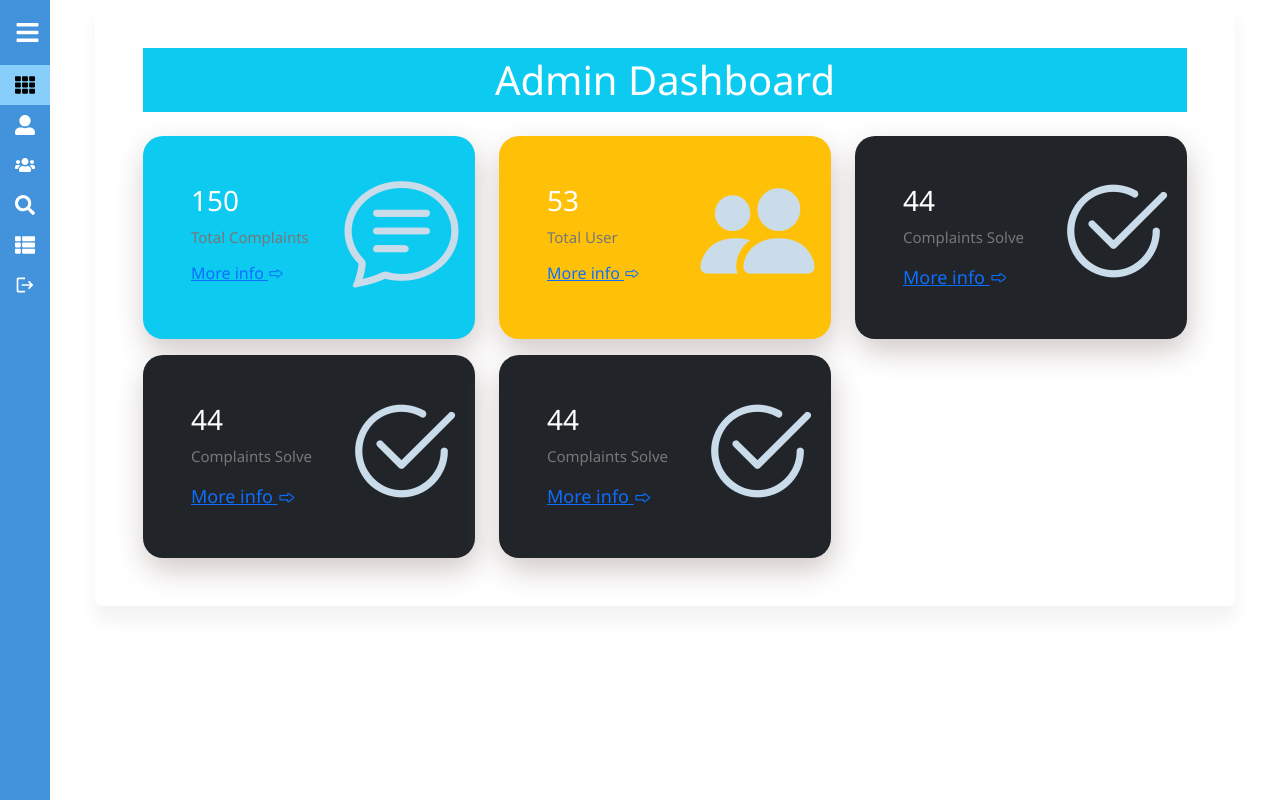
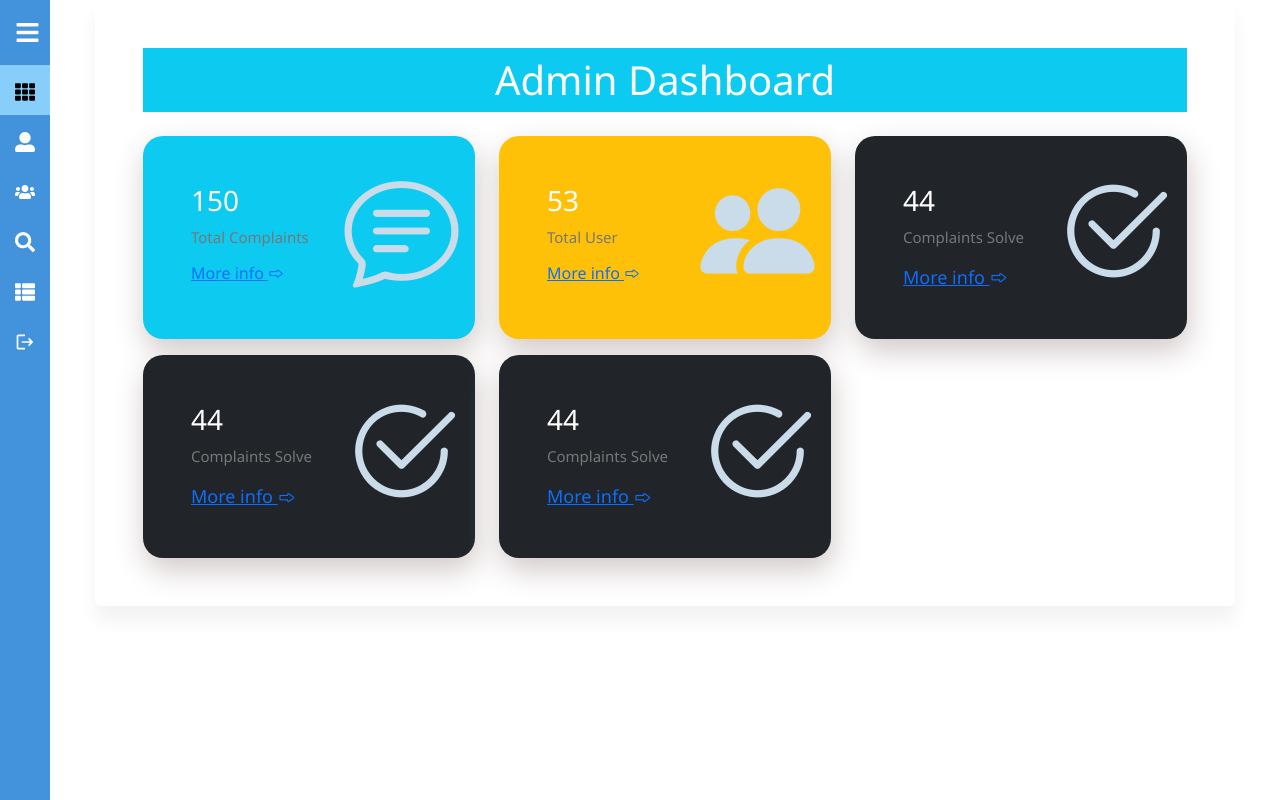
Before and after one commit to KRoushanKumar/help-desk-portal-frontend, a React (Create React App) app: page /Admin/dashboard in a window 1280 px wide. Built offline with nearby package versions, Linux system fonts and the light colour scheme.

Commit message:
Dassbord css

```diff
--- a/src/App.css
+++ b/src/App.css
@@ -28,7 +28,7 @@ main{
   padding:20px 15px;
 }
 .logo{
-  width:100px;
+  font-size: 30px;
 }
 .bars{
   display: flex;
--- a/src/assets/css/admin/dashboard.css
+++ b/src/assets/css/admin/dashboard.css
@@ -9,7 +9,7 @@
 
 }
 .icon{
-    display: flex;
+    /* display: flex; */
     position:relative;
 }
 .icon i{
```
